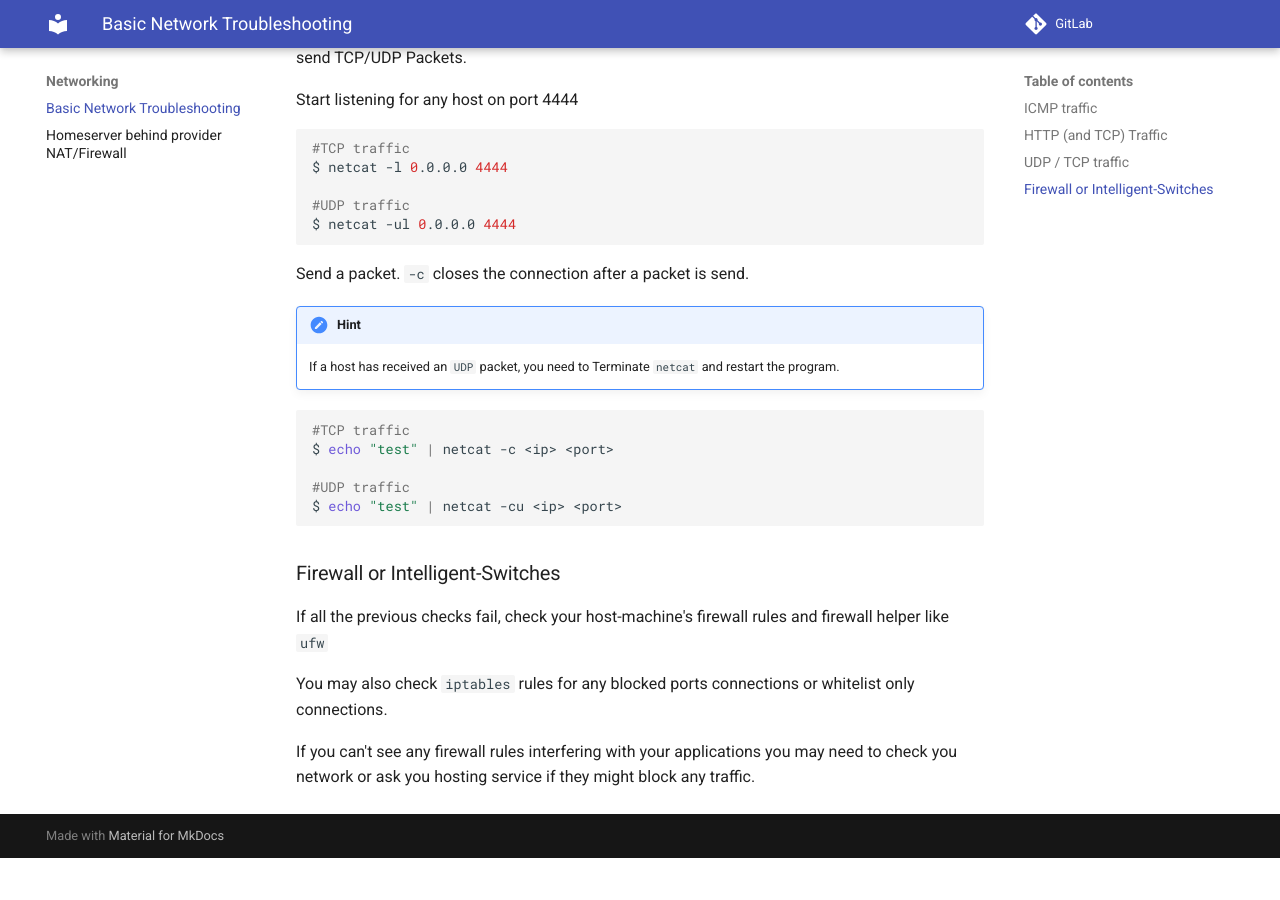
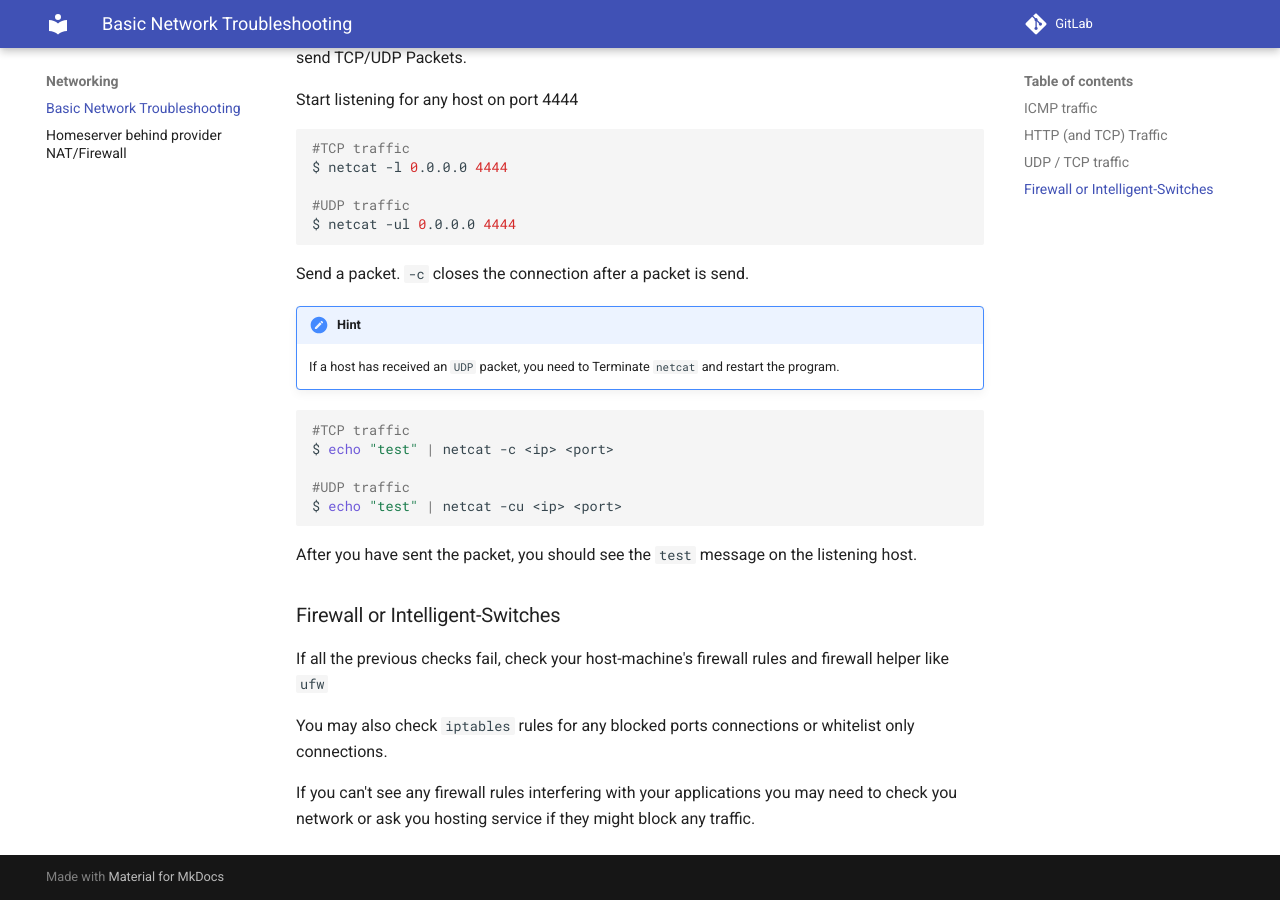
Before and after one commit to PeeK1e/docs, an MkDocs documentation site: the page built from docs/Networking/basic-troubleshooting.md, in a window 1280 px wide and 900 px high, scrolled down 1423 px. Built offline with MkDocs 1.6.1 and Material for MkDocs 9.7.7, drawn with Linux system fonts in a browser that asks for light colours; comment, search, counter and statistics services are not loaded; before the commit the page ends 2281 px from its top, so only the background shows below that.

Commit message:
Update basic-troubleshooting.md

````diff
--- a/docs/Networking/basic-troubleshooting.md
+++ b/docs/Networking/basic-troubleshooting.md
@@ -81,6 +81,8 @@ $ echo "test" | netcat -c <ip> <port>
 $ echo "test" | netcat -cu <ip> <port>
 ```
 
+After you have sent the packet, you should see the `test` message on the listening host.
+
 ### Firewall or Intelligent-Switches
 
 If all the previous checks fail, check your host-machine's firewall rules and firewall helper like `ufw`
````
